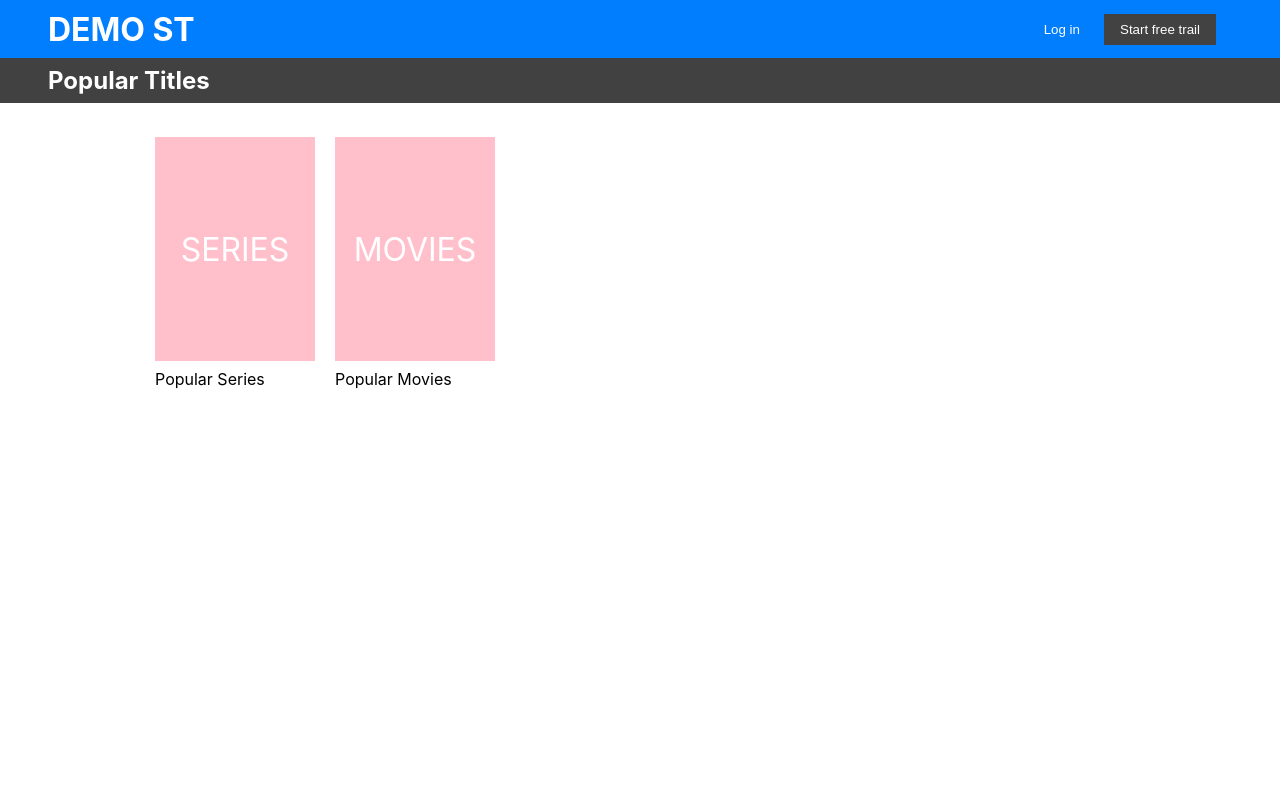
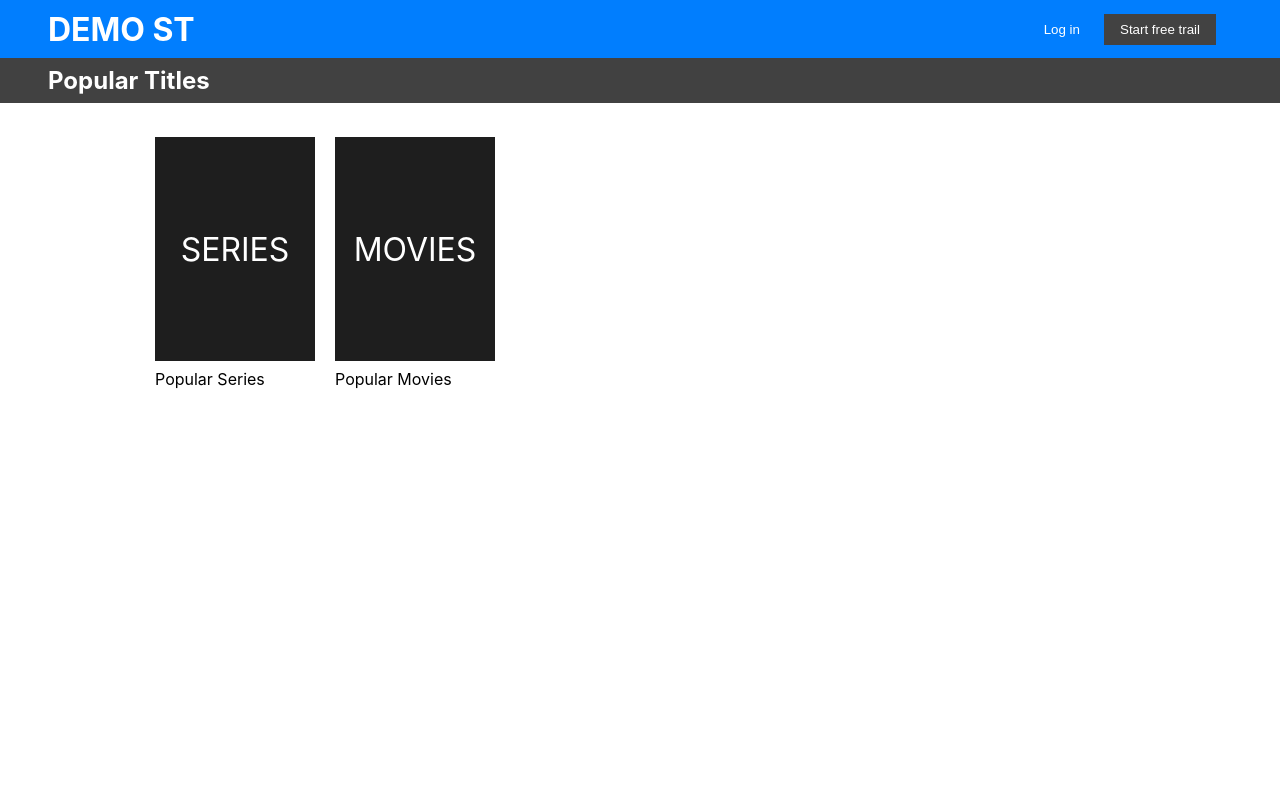
Before and after one commit to thekaganugur/frontend-challange, a React (Create React App) app: page / in a window 1280 px wide. Shown: the top 800 px of the page. Built offline with nearby package versions, Linux system fonts and the light colour scheme.

Commit message:
Card styling

```diff
--- a/src/components/Card.tsx
+++ b/src/components/Card.tsx
@@ -23,7 +23,7 @@ const Wraper = styled.div`
 const StyledCard = styled.div`
   min-height: 14rem;
   width: ${cardWidth};
-  background: pink;
+  background: #1e1e1e;
   margin-bottom: 0.5rem;
 
   display: flex;
--- a/src/styled/styledUtils.tsx
+++ b/src/styled/styledUtils.tsx
@@ -26,5 +26,5 @@ export const Flex = styled(Box)<FlexProps>`
 export const StyledLink = styled(Link)`
   color: inherit;
   text-decoration: inherit;
-  cursor: inherit;
+  /* cursor: inherit; */
 `;
```
